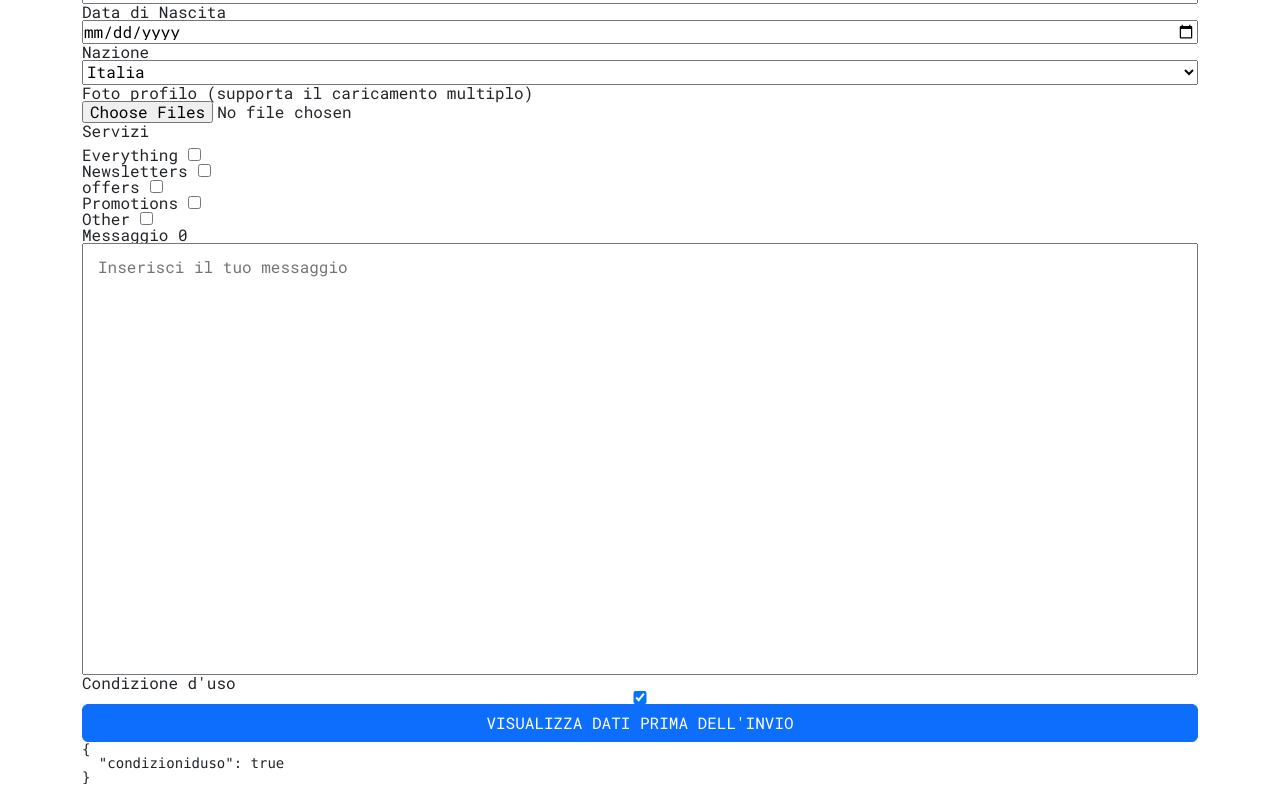
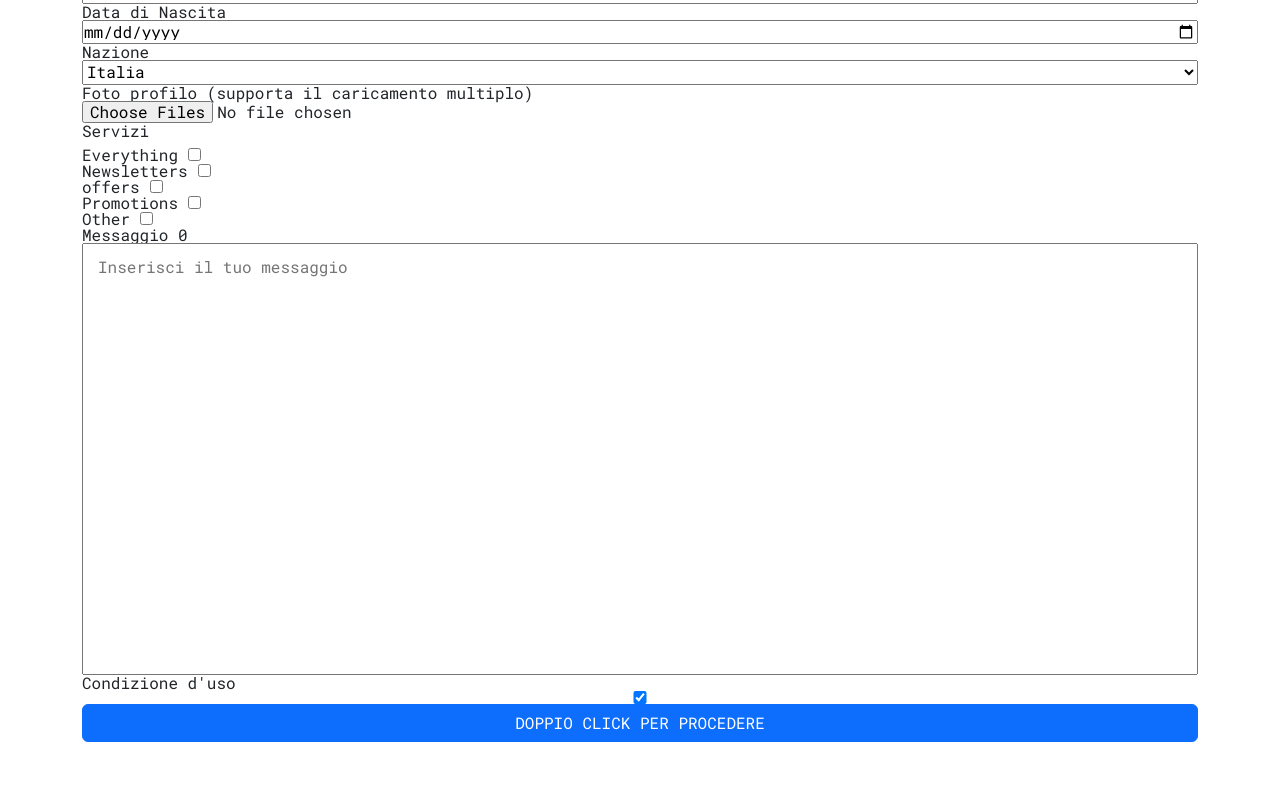
Before and after one commit to Cianuro-83/REACT, a React (Vite) app in the folder router-v6/: page /contacts in a window 1280 px wide. Shown: the part 511-1311 px from the top of the page. After the commit the page ends 1253 px from the top, so only its background shows below. Built offline with nearby package versions, Linux system fonts and the light colour scheme.

Commit message:
FIX SEND

```diff
--- a/router-v6/src/components/FormModal.jsx
+++ b/router-v6/src/components/FormModal.jsx
@@ -1,8 +1,7 @@
-import React from 'react';
-
-const FormModal = ( { formData, showModal, handleModalClose } ) => {
-  const handleFormSend = ( formData ) => {
+const FormModal = ( { formData, showModal, handleModalClose, formReset } ) => {
+  const handleFormSubmit = () => {
     console.log( formData );
+    formReset();
   };
   return (
     showModal && Object.keys( formData ).length !== 0 && (
@@ -40,9 +39,11 @@ const FormModal = ( { formData, showModal, handleModalClose } ) => {
             </div>
             <div className="modal-footer">
               <button type="button" className="btn btn-secondary" onClick={ handleModalClose } data-bs-dismiss="modal">
-                Torna Indietro
+                Torna Indietro / Modifica Dati
               </button>
-              <button type="button" className="btn btn-primary" onClick={ () => handleFormSend( formData ) }>Invia</button>
+              <button type="button" className="btn btn-primary" onClick={ handleFormSubmit } data-bs-dismiss="modal">
+                Invia Dati
+              </button>
             </div>
           </div>
         </div>
--- a/router-v6/src/pages/Contacts.jsx
+++ b/router-v6/src/pages/Contacts.jsx
@@ -1,4 +1,4 @@
-import { useEffect, useState } from 'react';
+import { useState } from 'react';
 import { Link, NavLink } from 'react-router-dom';
 import { useForm } from 'react-hook-form';
 import { serviceValues } from '../servizi';
@@ -11,7 +11,6 @@ const Contacts = () => {
     formState: { errors },
     reset,
     watch,
-
   } = useForm( {
     defaultValues: {
       condizioniduso: true,
@@ -23,27 +22,30 @@ const Contacts = () => {
   const message = watch( 'messaggio', '' );
   const trimmedLength = message.trim().length;
 
-  const onSubmit = handleSubmit( ( data, event ) => {
-    setFormData( data );
-
-    if ( Object.keys( errors ).length === 0 ) {
-      setShowModal( true );
-    }
-
-  } );
   const handleFileChange = ( event ) => {
     const fileList = event.target.files;
     const fileNames = Array.from( fileList ).map( file => file.name );
     const ulElement = event.target.parentNode.querySelector( ' ul' );
     ulElement.innerHTML = fileNames.map( name => `<li class='file-list'>${name}</li>` ).join( '' );
   };
+
+  const onSubmit = handleSubmit( ( data ) => {
+    setFormData( data );
+
+    if ( Object.keys( errors ).length === 0 ) {
+      setShowModal( true );
+    }
+  } );
+
+  const formReset = () => {
+    reset();
+    const ulElement = document.querySelector( ' ul' );
+    ulElement.innerHTML = '';
+  };
   const handleModalClose = () => {
     setShowModal( false );
     setFormData( {} );
   };
-
-
-
 
 
   return (
@@ -297,18 +299,23 @@ const Contacts = () => {
 
 
           {/* submit */ }
-
-          <button type="submit" className="btn btn-primary" data-bs-toggle="modal" data-bs-target="#exampleModal" onSubmit={ handleSubmit } className="text-uppercase btn btn-primary">
-            visualizza dati prima dell'invio
+          <button
+            type="submit"
+            id='submitButton'
+            className="btn btn-primary"
+            data-bs-toggle="modal"
+            data-bs-target="#exampleModal"
+            onSubmit={ handleSubmit }
+            className="text-uppercase btn btn-primary"
+          >
+            DOPPIO CLICK PER PROCEDERE
           </button>
 
-          <FormModal formData={ formData } showModal={ showModal } handleModalClose={ handleModalClose } />
-
-
-
-
-
-          <pre>{ JSON.stringify( watch(), null, 2 ) }</pre>
+          <FormModal
+            formData={ formData }
+            showModal={ showModal }
+            formReset={ formReset }
+            handleModalClose={ handleModalClose } />
         </form>
       </div >
 
```
